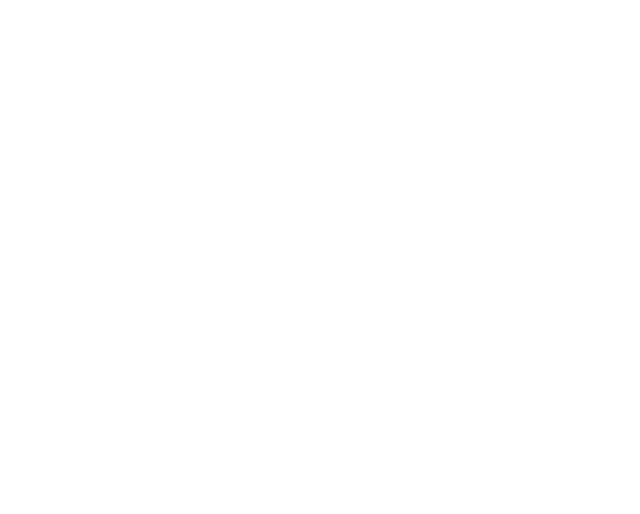
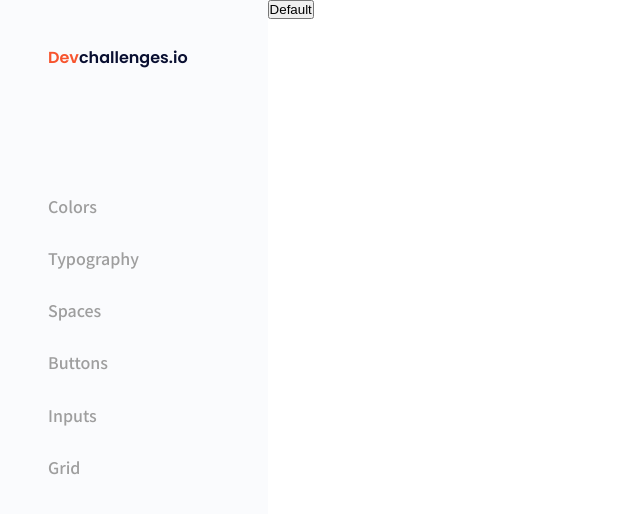
Before and after one commit to FV-Cano/devChallenges, a React (Create React App) app in the folder Front-end/button-component-master/: page / in a window 1280 px wide. Shown: the top 514 px of the page, without its empty margins (0-640 px from the left). Built offline with nearby package versions, Linux system fonts and the light colour scheme.

Commit message:
Sidebar prototype and layout prototype

```diff
--- a/Front-end/button-component-master/src/App.css
+++ b/Front-end/button-component-master/src/App.css
@@ -0,0 +1,14 @@
+@import url("https://fonts.googleapis.com/css2?family=Poppins:wght@500&display=swap");
+@import url("https://fonts.googleapis.com/css2?family=Montserrat:wght@700&display=swap");
+@import url("https://fonts.googleapis.com/css2?family=Noto+Sans+JP:wght@500&display=swap");
+@import url("https://fonts.googleapis.com/css2?family=Ubuntu+Mono:wght@400&display=swap");
+
+* {
+	margin: 0;
+	padding: 0;
+	box-sizing: border-box;
+}
+
+.App {
+	display: flex;
+}
--- a/Front-end/button-component-master/src/App.tsx
+++ b/Front-end/button-component-master/src/App.tsx
@@ -1,6 +1,28 @@
 import React from "react";
 import "./App.css";
+import { Button } from "./components/Button";
+import { Sidebar } from "./components/Sidebar";
 
-function App() {}
+function App() {
+	return (
+		<div className="App">
+			<div className="nav">
+				<Sidebar />
+			</div>
+			<div className="main">
+				<Button
+					variant="text"
+					disableShadow={true}
+					disabled={false}
+					startIcon=""
+					endIcon=""
+					size="md"
+					color="default"
+					content="Default"
+				/>
+			</div>
+		</div>
+	);
+}
 
 export default App;
--- a/Front-end/button-component-master/src/components/Button.tsx
+++ b/Front-end/button-component-master/src/components/Button.tsx
@@ -1,4 +1,3 @@
-import React from "react";
 import "../styles/Button.css";
 
 interface ButtonProps {
--- /dev/null
+++ b/Front-end/button-component-master/src/components/Sidebar.tsx
@@ -0,0 +1,23 @@
+import "../styles/Sidebar.css";
+
+export const Sidebar = () => {
+	return (
+		<div className="sidebar">
+			<div className="logo">
+				<h1 id="one">Dev</h1>
+				<h1 id="two">challenges.io</h1>
+			</div>
+			<div className="sidebarItems">
+				{/* prettier-ignore */}
+				<ul>
+					<li><span>Colors</span></li>
+					<li><span>Typography</span></li>
+					<li><span>Spaces</span></li>
+					<li><span>Buttons</span></li>
+					<li><span>Inputs</span></li>
+					<li><span>Grid</span></li>
+				</ul>
+			</div>
+		</div>
+	);
+};
--- a/Front-end/button-component-master/src/index.tsx
+++ b/Front-end/button-component-master/src/index.tsx
@@ -6,4 +6,4 @@ import App from "./App";
 const root = ReactDOM.createRoot(
 	document.getElementById("root") as HTMLElement
 );
-root.render(<React.StrictMode>{/* <App /> */}</React.StrictMode>);
+root.render(<React.StrictMode>{<App />}</React.StrictMode>);
--- /dev/null
+++ b/Front-end/button-component-master/src/styles/Button.css
@@ -0,0 +1 @@
+@import url("https://fonts.googleapis.com/icon?family=Material+Icons");
--- /dev/null
+++ b/Front-end/button-component-master/src/styles/Sidebar.css
@@ -0,0 +1,46 @@
+@import url("https://fonts.googleapis.com/css2?family=Poppins:wght@600&display=swap");
+@import url("https://fonts.googleapis.com/css2?family=Noto+Sans+JP:wght@500;700&display=swap");
+
+.sidebar {
+	display: inline-flex;
+	height: 100vh;
+	flex-direction: column;
+	background-color: #fafbfd;
+	padding: 3rem 5rem 0rem 3rem;
+}
+
+.logo {
+	display: inline-flex;
+	font-family: "Poppins", sans-serif;
+	font-weight: 600;
+	font-size: 0.5rem;
+	line-height: 19.5px;
+	margin-bottom: 6rem;
+}
+
+.logo #one {
+	color: #f7542e;
+}
+
+.logo #two {
+	color: #090f31;
+}
+
+.sidebarItems {
+	font-family: "Noto Sans JP", sans-serif;
+	font-weight: 500;
+	font-size: 1rem;
+	color: #9e9e9e;
+	line-height: 20.3px;
+}
+
+.sidebarItems li {
+	list-style: none;
+	margin: 2rem 0rem;
+}
+
+.sidebarItems li span:hover {
+	font-weight: 700;
+	color: #090f31;
+	cursor: pointer;
+}
```
